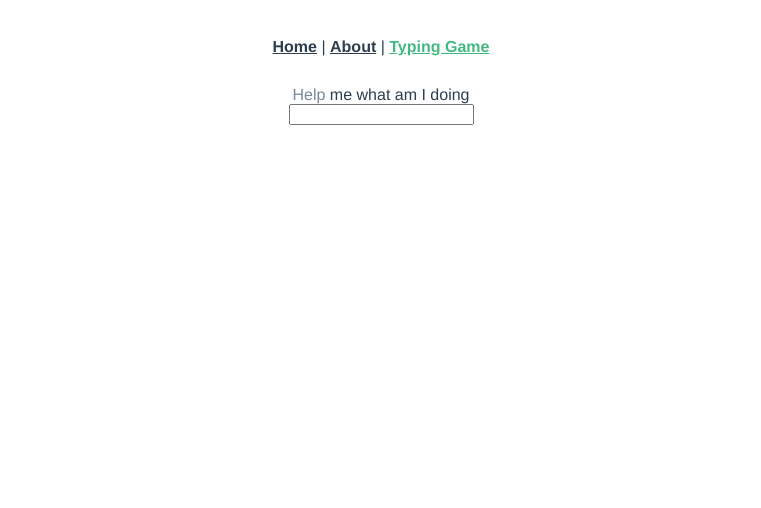
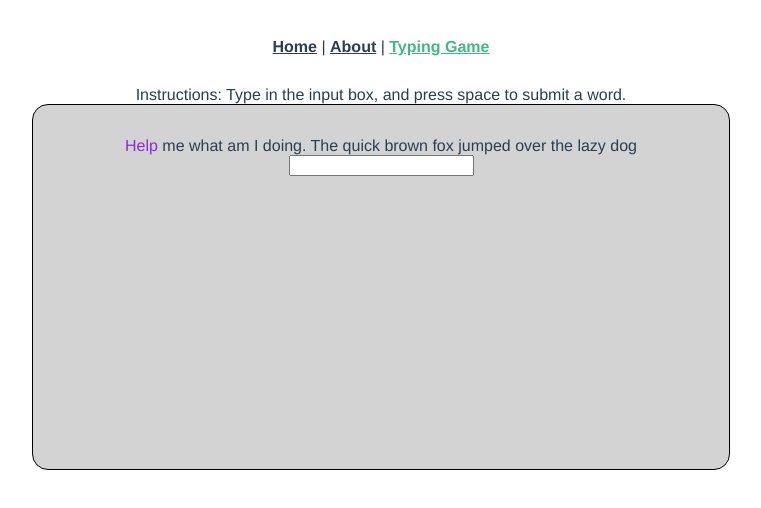
Before and after one commit to sps-team-6/frontend, a Vue app: page /#/typing in a window 1280 px wide. Shown: the top 508 px of the page, without its empty margins (259-1020 px from the left). Built offline with nearby package versions, Linux system fonts and the light colour scheme.

Commit message:
complete MVP of typing game

```diff
--- a/src/components/typinggame/TypingGame.vue
+++ b/src/components/typinggame/TypingGame.vue
@@ -1,9 +1,14 @@
 <template>
     <div>
-        <div id="text-display">
+        <div>
+            Instructions: Type in the input box, and press space to submit a word.
+        </div>
+        <div id="typing-game">
+            <div id="text-display">
 
+            </div>
+            <input id="input-field" type="text" />
         </div>
-        <input id="input-field" type="text" />
     </div>
 </template>
 
@@ -11,7 +16,8 @@
     export default {
         data: function() {
             return {
-                wordList: ["Help", "me", "what", "am", "I", "doing"],
+                wordList: ["Help", "me", "what", "am", "I", "doing.", "The", "quick", "brown", "fox",
+                    "jumped", "over", "the", "lazy", "dog"],
                 currentWord: 0,
                 correctWords: 0,
                 incorrectWords: 0,
@@ -32,12 +38,38 @@
                 textDisplay.firstChild.classList.add('highlighted')
             },
             registerHandler: function() {
+                const textDisplay = document.getElementById('text-display')
                 const inputField = document.getElementById("input-field")
                 inputField.addEventListener("keydown", e => {
                     // space represents submission of a word
+                    const currentWord = this.currentWord
+                    const wordList = this.wordList
+                    const incorrectWords = this.incorrectWords
+                    const correctWords = this.correctWords
                     if (e.key === " ") {
+                        // don't register space as a key
+                        e.preventDefault()
 
-                        console.log("HELLO WORLD")
+                        // correct input
+                        if (inputField.value === wordList[currentWord]) {
+                            this.correctWords = correctWords + 1
+                            textDisplay.childNodes.item(currentWord).classList.add('correct')
+                        }
+                        // incorrect input
+                        else {
+                            this.incorrectWords = incorrectWords + 1
+                            textDisplay.childNodes.item(currentWord).classList.add('incorrect')
+                        }
+
+                        if (currentWord < wordList.length - 1) {
+                            // highlight the next word
+                            textDisplay.childNodes.item(currentWord + 1).classList.add('highlighted')
+                        } else {
+                            console.log("finished!", `Correct: ${correctWords}`, `Incorrect: ${incorrectWords}`)
+                        }
+
+                        inputField.value = ""
+                        this.currentWord = currentWord + 1
                     }
                 })
             },
@@ -46,7 +78,22 @@
 </script>
 
 <style>
-.highlighted {
-    color: lightslategray;
-}
+    #typing-game {
+        display: inline-block;
+        padding: 32px;
+        border: 1px solid black;
+        border-radius: 16px;
+        min-height: 300px;
+        width: 50%;
+        background: lightgrey;
+    }
+    .highlighted {
+        color: blueviolet;
+    }
+    .correct {
+        color: green;
+    }
+    .incorrect {
+        color: crimson;
+    }
 </style>
```
